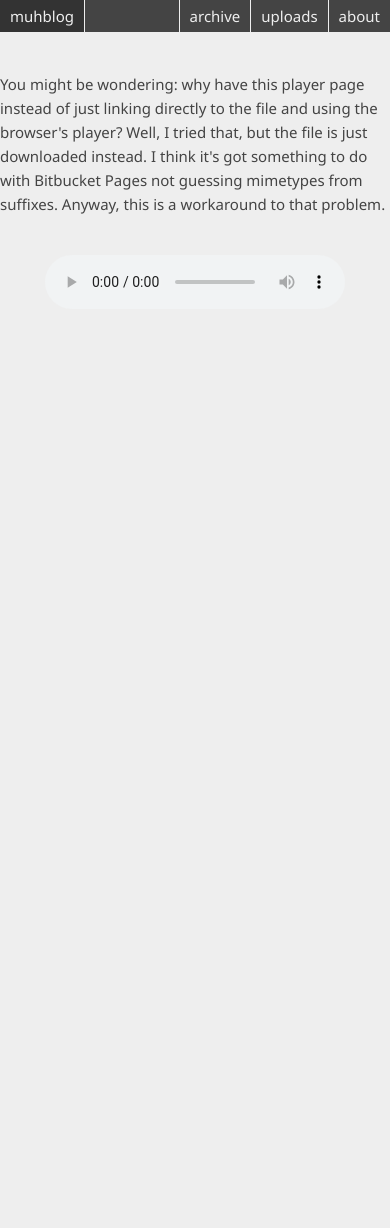
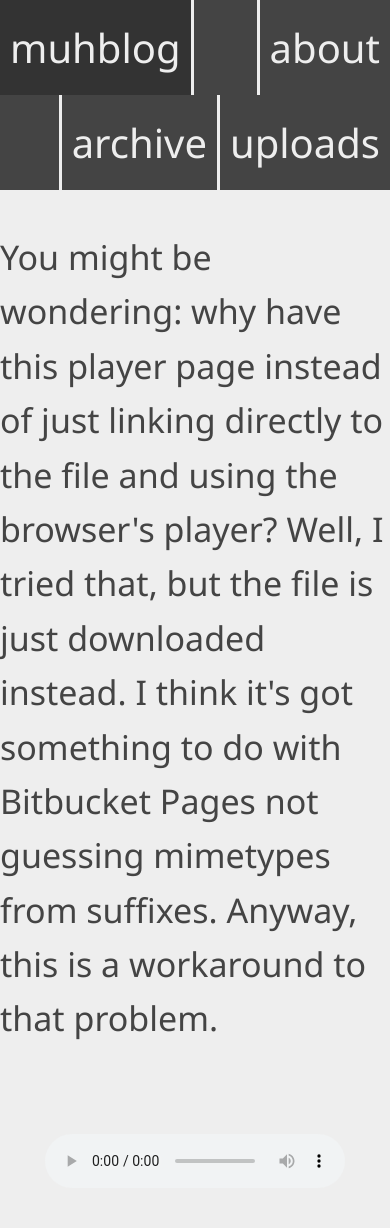
Before and after one commit to gregor-smith/muhblog, a Flask app: page /player/1/ in a window 390 px wide. Before the commit the page ends 289 px from the top, so only its background shows below. Run offline with Flask 2, Linux system fonts and the light colour scheme; style sheets or scripts are compiled from the project's sources; parts of the project's set-up code (start-up, migrations or seed data) failed here and were passed over.

Commit message:
we mobile in hee

```diff
--- a/muhblog/static/stylesheet.scss
+++ b/muhblog/static/stylesheet.scss
@@ -1,12 +1,28 @@
-$width: 600px;
-$fonts: Noto Sans, sans-serif;
 $background-colour: #EEEEEE;
 $text-colour: #444444;
 $rule-border: 1px solid #CCCCCC;
 
+$fonts: Noto Sans, sans-serif;
+
+$desktop-min-width: 1000px;
+$desktop-width: 600px;
+$desktop-font-size: 15px;
+$desktop-nav-font-size: 16px;
+$desktop-pages-font-size: 16px;
+$desktop-nav-border: 1px solid $background-colour;
+
+$mobile-width: 800px;
+$mobile-font-size: 34px;
+$mobile-nav-font-size: 40px;
+$mobile-pages-font-size: 40px;
+$mobile-nav-border: 3px solid $background-colour;
+
 body {
     margin: 0;
-    font-size: 15px;
+    font-size: $mobile-font-size;
+    @media (min-width: $desktop-min-width) {
+        font-size: $desktop-font-size;
+    }
     font-family: $fonts;
     background-color: $background-colour;
     color: $text-colour;
@@ -17,6 +33,11 @@ body {
 }
 
 nav {
+    font-size: $mobile-nav-font-size;
+    @media (min-width: $desktop-min-width) {
+        font-size: $desktop-nav-font-size;
+    }
+
     ul {
         background-color: $text-colour;
         list-style-type: none;
@@ -27,12 +48,18 @@ nav {
 
     li {
         float: right;
-        border-left: 1px solid $background-colour;
+        border-left: $mobile-nav-border;
+        @media (min-width: $desktop-min-width) {
+            border-left: $desktop-nav-border;
+        }
 
         &:first-of-type {
             float: left;
             border-left: 0;
-            border-right: 1px solid $background-colour;
+            border-right: $mobile-nav-border;
+            @media (min-width: $desktop-min-width) {
+                border-right: $desktop-nav-border;
+            }
         }
 
         &:hover {
@@ -44,14 +71,20 @@ nav {
         color: $background-colour;
         display: block;
         text-align: center;
-        padding: 6px 10px;
+        padding: 20px 10px;
+        @media (min-width: $desktop-min-width) {
+            padding: 6px 10px;
+        }
     }
 }
 
 .content {
     line-height: 1.6;
     margin: 40px auto;
-    max-width: $width;
+    max-width: $mobile-width;
+    @media (min-width: $desktop-min-width) {
+        max-width: $desktop-width;
+    }
     word-wrap: break-word;
 
     a {
@@ -62,10 +95,6 @@ nav {
 
     h1, h2, h3 {
         line-height: 1.2;
-    }
-
-    .date {
-        font-style: italic;
     }
 
     .spoiler {
@@ -90,12 +119,16 @@ nav {
         .pages {
             text-align: center;
             margin-top: 15px;
-            font-size: 16px;
+            font-size: $mobile-pages-font-size;
+            @media (min-width: $desktop-min-width) {
+                font-size: $desktop-pages-font-size;
+            }
         }
     }
 
     .entry {
         .date {
+            font-style: italic;
             line-height: 2;
             display: inline;
             margin: 5px;
@@ -106,7 +139,6 @@ nav {
             margin: 0;
 
             li {
-                font-size: 16px;
                 font-style: italic;
                 display: inline;
                 margin: 5px;
@@ -116,6 +148,10 @@ nav {
 
     .uploads {
         table {
+            font-size: 30px;
+            @media (min-width: $desktop-min-width) {
+                font-size: $desktop-font-size;
+            }
             border-collapse: collapse;
             width: 100%;
 
@@ -126,12 +162,37 @@ nav {
             tr {
                 border-bottom: $rule-border;
             }
+
+            td, th {
+                white-space: nowrap;
+                overflow: hidden;
+                text-overflow: ellipsis;
+
+                &#name {
+                    max-width: $mobile-width / 2;
+                    @media (min-width: $desktop-min-width) {
+                        max-width: $desktop-width / 2;
+                    }
+                }
+                &#size {
+                    max-width: $mobile-width / 6;
+                    @media (min-width: $desktop-min-width) {
+                        max-width: $desktop-width / 6;
+                    }
+                }
+                &#date {
+                    max-width: $mobile-width / 3;
+                    @media (min-width: $desktop-min-width) {
+                        max-width: $desktop-width / 3;
+                    }
+                }
+            }
         }
     }
 
     .player {
         display: block;
         margin: 0 auto;
-        max-width: $width;
+        max-width: $desktop-width;
     }
 }
```
Also changed, not shown: muhblog/templates/uploads.html (+8 -6 lines).
